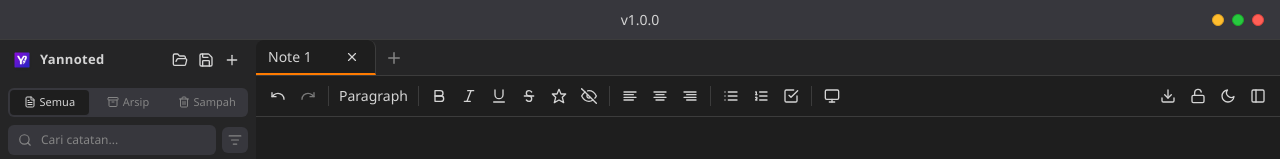
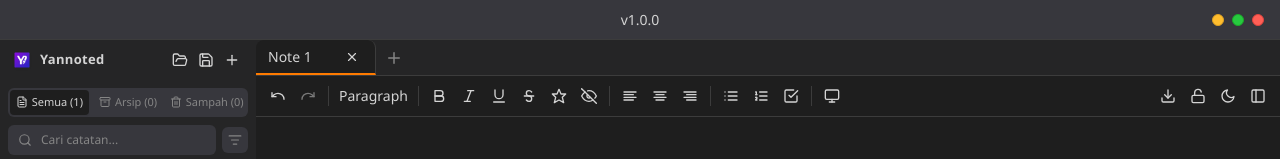
Before and after one commit to arsyHub/yannoted, a React (Vite) app: page / in a window 1280 px wide. Shown: the top 159 px of the page. Built offline with nearby package versions, Linux system fonts and the light colour scheme.

Commit message:
feat(ui): display file counts in sidebar and fix lock modal text
- Add note counts to 'Semua', 'Arsip', and 'Sampah' tabs in Sidebar

- Add dynamic submitText prop to PasswordModal

- Use 'Kunci Catatan' text when locking a note instead of 'Buka Kunci'

```diff
--- a/src/App.jsx
+++ b/src/App.jsx
@@ -364,6 +364,7 @@ function App() {
           hint={masterPasswordHint}
           onCancel={() => setShowMasterPasswordPrompt(false)}
           title="Masukkan Master Password"
+          submitText="Kunci Catatan"
         />
       )}
 
--- a/src/components/PasswordModal.jsx
+++ b/src/components/PasswordModal.jsx
@@ -1,6 +1,6 @@
 import React, { useState } from 'react';
 
-const PasswordModal = ({ onSubmit, hint, onCancel, title = "Masukkan Password", description, isAppLevel = false, isUsingDefault = false }) => {
+const PasswordModal = ({ onSubmit, hint, onCancel, title = "Masukkan Password", description, submitText = "Buka Kunci", isAppLevel = false, isUsingDefault = false }) => {
   const [password, setPassword] = useState('');
   const [showHint, setShowHint] = useState(false);
   const [isShaking, setIsShaking] = useState(false);
@@ -105,7 +105,7 @@ const PasswordModal = ({ onSubmit, hint, onCancel, title = "Masukkan Password",
             disabled={isProcessing || !password}
             className="w-full bg-[var(--accent)] text-white font-medium py-2 rounded hover:opacity-90 transition-opacity disabled:opacity-50"
           >
-            {isProcessing ? 'Memproses...' : 'Buka Kunci'}
+            {isProcessing ? 'Memproses...' : submitText}
           </button>
         </form>
       </div>
--- a/src/components/Sidebar.jsx
+++ b/src/components/Sidebar.jsx
@@ -114,6 +114,10 @@ const Sidebar = ({ notes, activeId, onOpenNote, onTrashNote, onArchiveNote, onRe
     setDraggedIdx(null);
   };
 
+  const activeCount = notes.filter(n => (n.status || 'active') === 'active').length;
+  const archivedCount = notes.filter(n => n.status === 'archived').length;
+  const trashCount = notes.filter(n => n.status === 'trash').length;
+
   return (
     <aside
       className={`bg-[var(--bg-secondary)] transition-all duration-300 flex flex-col overflow-hidden ${isOpen ? 'w-64' : 'w-0'
@@ -154,9 +158,9 @@ const Sidebar = ({ notes, activeId, onOpenNote, onTrashNote, onArchiveNote, onRe
       <div className="px-2 pt-2 min-w-[16rem]">
         <div className="flex bg-[var(--bg-tertiary)] p-0.5 rounded-md">
           {[
-            { id: 'active', label: 'Semua', icon: FileText },
-            { id: 'archived', label: 'Arsip', icon: Archive },
-            { id: 'trash', label: 'Sampah', icon: Trash2 }
+            { id: 'active', label: `Semua (${activeCount})`, icon: FileText },
+            { id: 'archived', label: `Arsip (${archivedCount})`, icon: Archive },
+            { id: 'trash', label: `Sampah (${trashCount})`, icon: Trash2 }
           ].map(tab => {
             const Icon = tab.icon;
             return (
```
